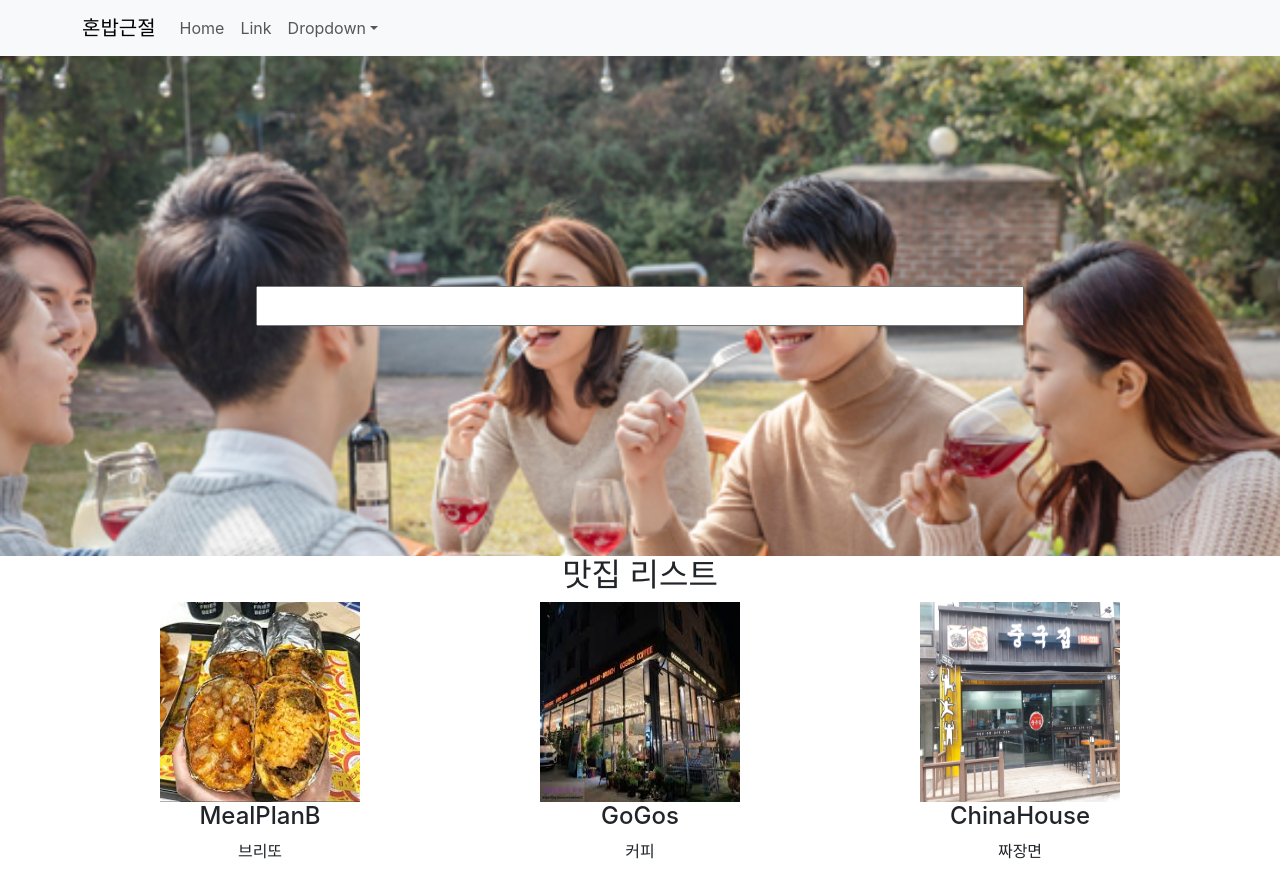
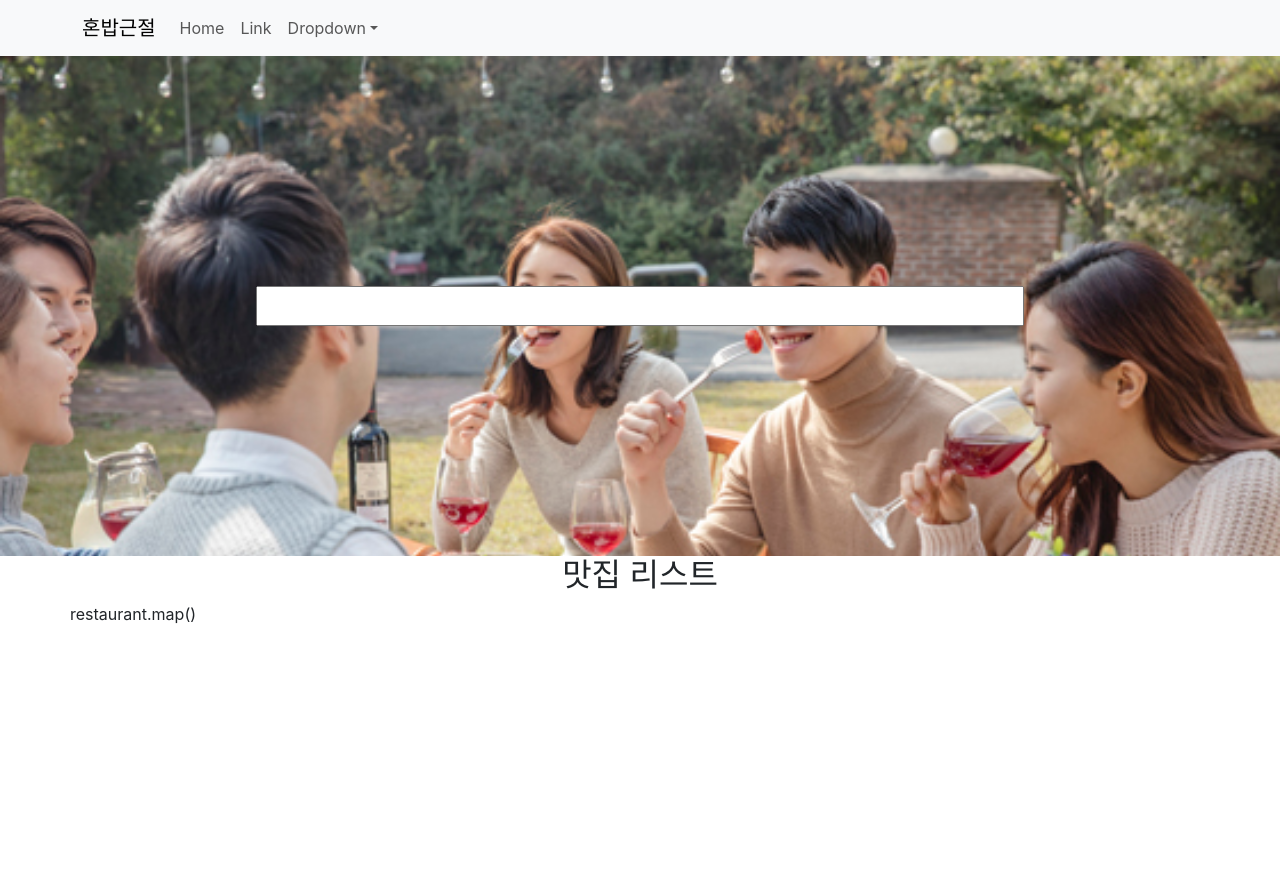
Before and after one commit to SinYusi/ReactBlog, a React (Create React App) app in the folder shop/: page / in a window 1280 px wide. After the commit the page ends 800 px from the top, so only its background shows below. Built offline with nearby package versions, Linux system fonts and the light colour scheme.

Commit message:
Making component

```diff
--- a/shop/src/App.js
+++ b/shop/src/App.js
@@ -6,6 +6,7 @@ import data from './data.js';
 function App() {
 
   let [restaurant] = useState(data)
+  let fileAddress = ['/img/MealPlanB.jpg','/img/GoGos.jpg','/img/ChinaHouse.jpg']
 
   return (
     <div className="App">
@@ -41,27 +42,22 @@ function App() {
       </div>
       <div className="container">
         <div className="row">
-          <div className="col-md-4">
-            <img src={process.env.PUBLIC_URL + '/img/MealPlanB.jpg'} height={200} width={200} alt = "밀플랜비"/>
-            <h4>{restaurant[0].title}</h4>
-            <p>{restaurant[0].content}</p>
-          </div>
-
-          <div className="col-md-4">
-            <img src={process.env.PUBLIC_URL + '/img/GoGos.jpg'} height={200} width={200} alt="고고스"/>
-            <h4>{restaurant[1].title}</h4>
-            <p>{restaurant[1].content}</p>
-          </div>
-
-          <div className="col-md-4">
-            <img src={process.env.PUBLIC_URL + '/img/ChinaHouse.jpg'} height={200}width={200} alt='중국집'/>
-            <h4>{restaurant[2].title}</h4>
-            <p>{restaurant[2].content}</p>
-          </div>
+          restaurant.map()
+          <restaurant_list></restaurant_list>
         </div>
       </div>
     </div>
   );
 }
 
+function restaurant_list(){
+  return(
+    <div className="col-md-4">
+      <img src={process.env.PUBLIC_URL + '/img/ChinaHouse.jpg'} height={200}width={200} alt='중국집'/>
+      <h4>{restaurant[2].title}</h4>
+      <p>{restaurant[2].content}</p>
+    </div>
+  )
+}
+
 export default App;
```
